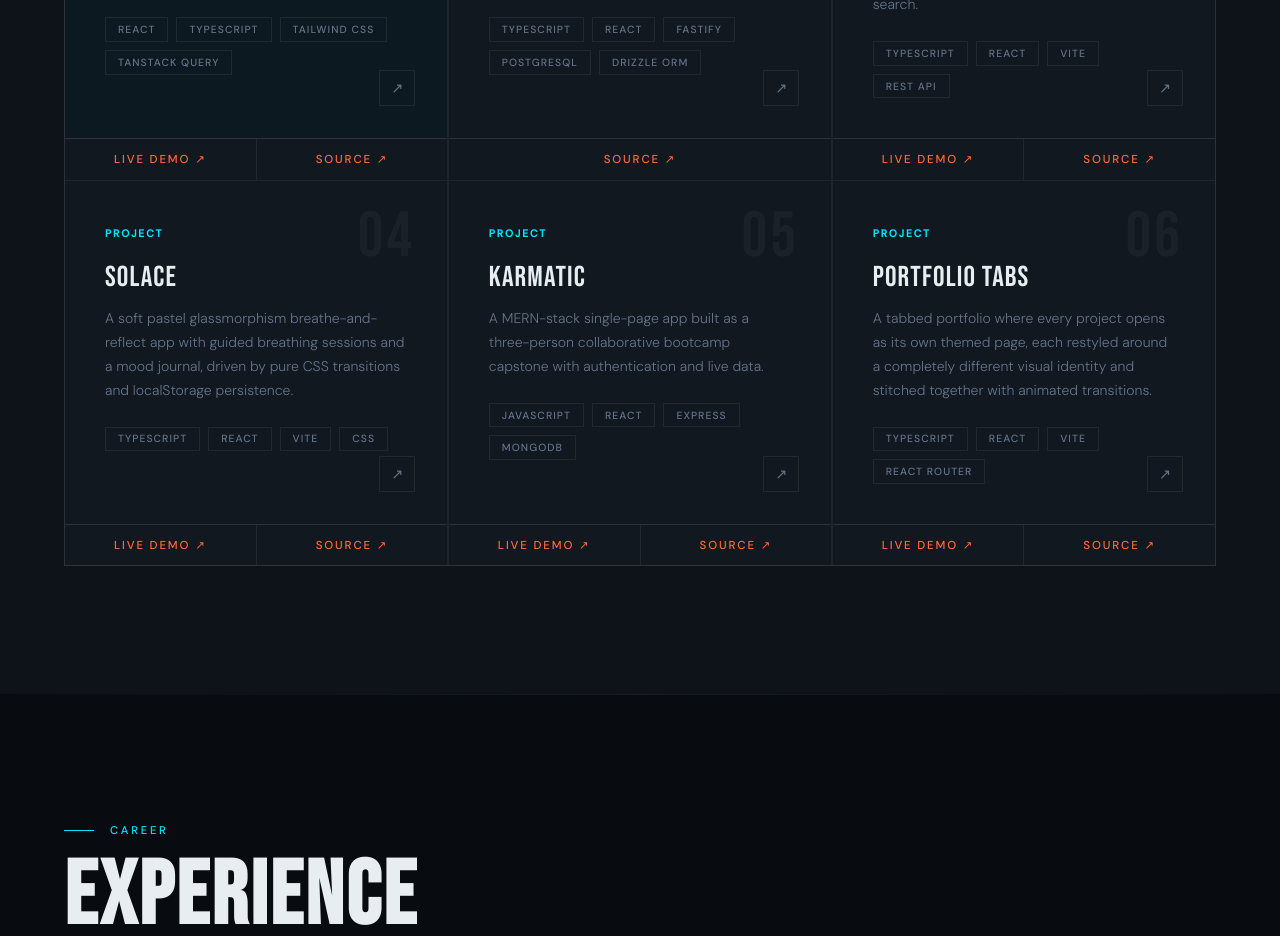
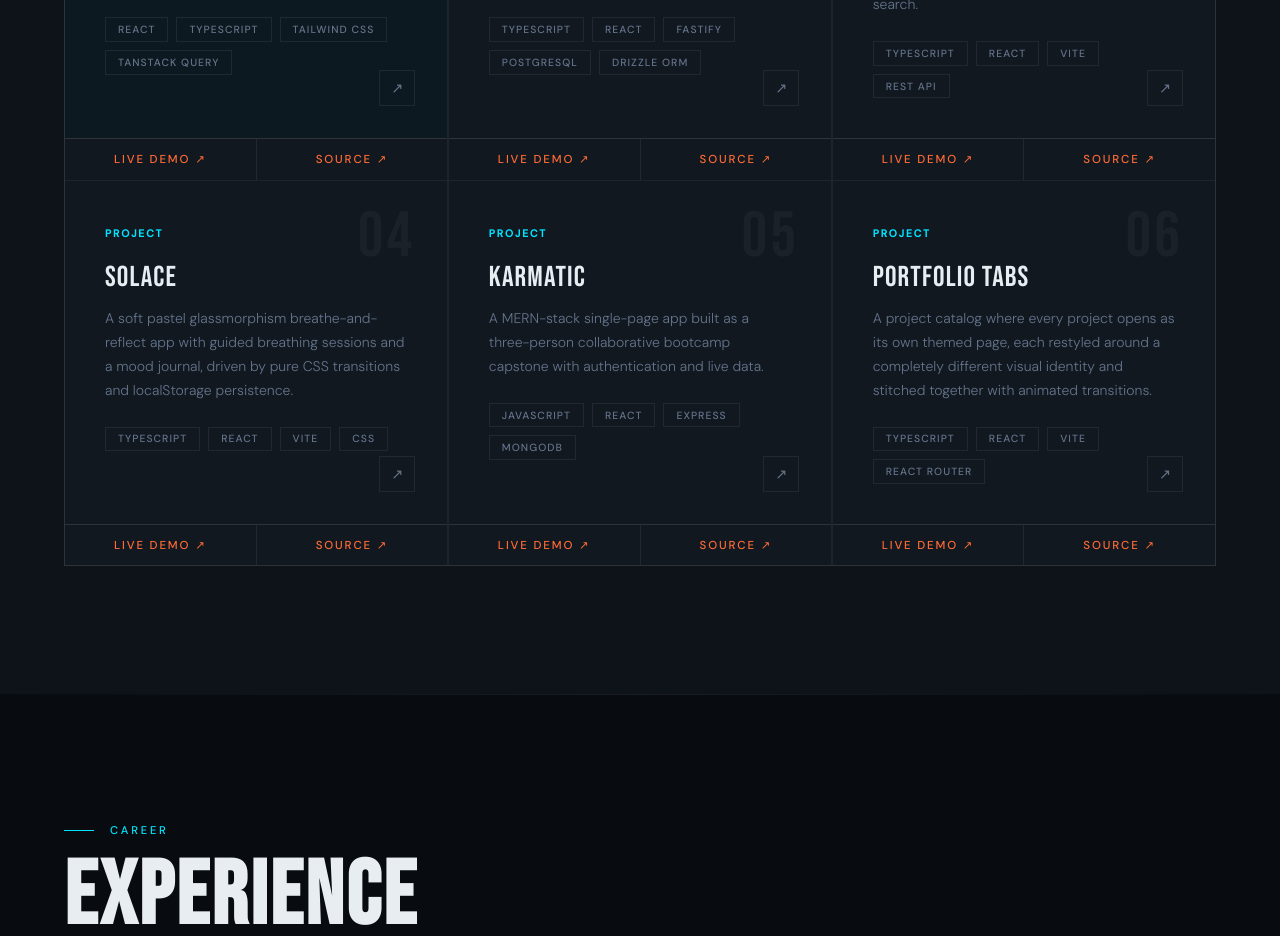
Before and after one commit to cycoconutz/new-portfolio, a React (Create React App) app: page / in a window 1280 px wide. Shown: the part 2340-3276 px from the top of the page. Built offline with nearby package versions, Linux system fonts and the light colour scheme.

Commit message:
Add Deadwax live demo link; update Portfolio Tabs description

```diff
--- a/src/App.js
+++ b/src/App.js
@@ -627,7 +627,8 @@ const projects = [
     title: "Deadwax",
     desc: "A full-stack vinyl marketplace with full-text catalog search, cart and transactional checkout, seller fulfillment dashboards, verified reviews, and an admin moderation back office.",
     tech: ["TypeScript", "React", "Fastify", "PostgreSQL", "Drizzle ORM"],
-    link: "https://github.com/cycoconutz/deadwax",
+    link: "https://deadwax-exee.onrender.com/",
+    live: "https://deadwax-exee.onrender.com/",
     repo: "https://github.com/cycoconutz/deadwax",
   },
   {
@@ -664,7 +665,7 @@ const projects = [
     id: "06",
     tag: "Project",
     title: "Portfolio Tabs",
-    desc: "A tabbed portfolio where every project opens as its own themed page, each restyled around a completely different visual identity and stitched together with animated transitions.",
+    desc: "A project catalog where every project opens as its own themed page, each restyled around a completely different visual identity and stitched together with animated transitions.",
     tech: ["TypeScript", "React", "Vite", "React Router"],
     link: "https://cycoconutz.github.io/portfolio-tabs/",
     live: "https://cycoconutz.github.io/portfolio-tabs/",
```
